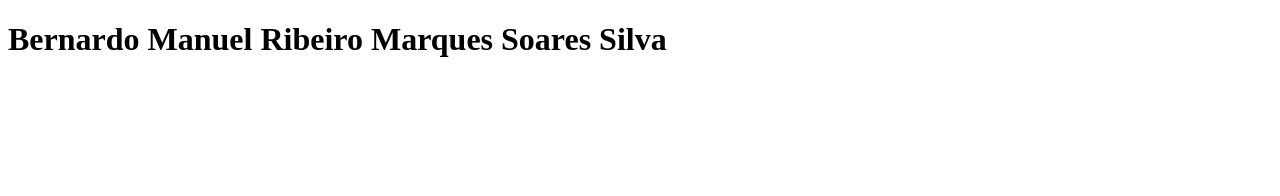
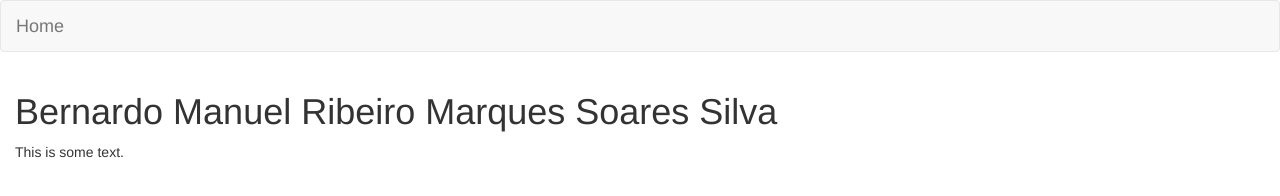
Before and after one commit to Yusoi/Yusoi.github.io, a plain HTML site: page index.html in a window 1280 px wide. Drawn offline with nearby package versions, Linux system fonts and the light colour scheme.

Commit message:
added bootstrap

```diff
--- a/index.html
+++ b/index.html
@@ -1,11 +1,25 @@
 <!DOCTYPE html>
-<html>
+<html lang="en">
 <head>
-<title>Bernardo Silva CV</title>
+  <title>Bernardo Silva CV</title>
+  <meta charset="utf-8">
+  <meta name="viewport" content="width=device-width, initial-scale=1">
+  <link rel="stylesheet" href="https://maxcdn.bootstrapcdn.com/bootstrap/3.3.7/css/bootstrap.min.css">
+  <script src="https://ajax.googleapis.com/ajax/libs/jquery/3.2.0/jquery.min.js"></script>
+  <script src="https://maxcdn.bootstrapcdn.com/bootstrap/3.3.7/js/bootstrap.min.js"></script>
 </head>
 <body>
 
-<h1>Bernardo Manuel Ribeiro Marques Soares Silva</h1>
+<nav class = "navbar navbar-default" role = "navigation">
+    <div class = "navbar-header">
+        <a class = "navbar-brand" href = "#">Home</a>
+    </div>
+</nav>
+
+<div class="container-fluid">
+  <h1>Bernardo Manuel Ribeiro Marques Soares Silva</h1>
+  <p>This is some text.</p>
+</div>
 
 </body>
 </html>
```
